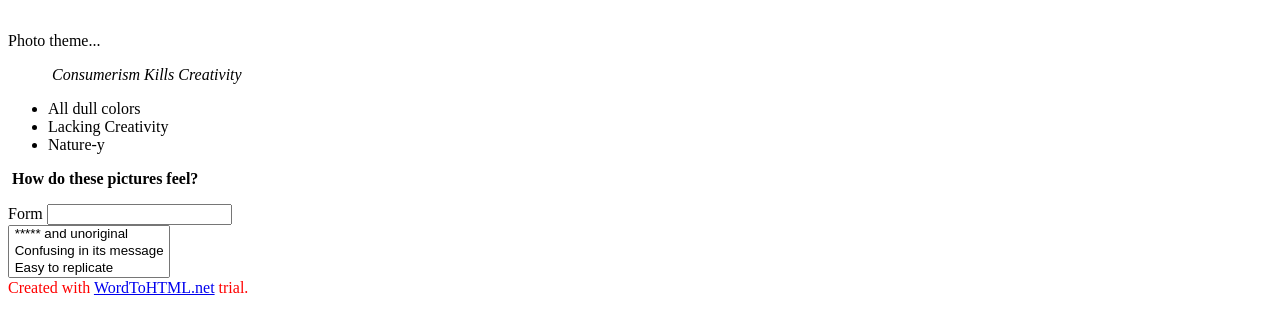
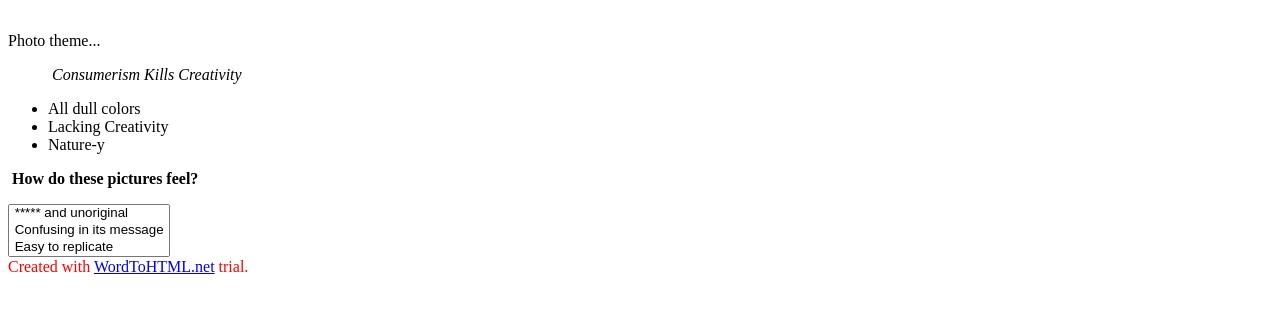
Before and after one commit to overcuriouss/UnitProject, a plain HTML site: page index.html in a window 1280 px wide. Shown: the part 354-688 px from the top of the page. Drawn offline with Linux system fonts and the light colour scheme.

Commit message:
Update index.html

```diff
--- a/index.html
+++ b/index.html
@@ -24,8 +24,6 @@
     </ul>
 </main>
     <p><strong>&nbsp;How do these pictures feel?&nbsp;</strong></p>
-    <label for=id1>Form</label>
-<input type=Form id=id1>
     <form><select multiple="" name="Feeling" size="3">&nbsp;<option>&nbsp;***** and unoriginal&nbsp;</option>
             <option>&nbsp;Confusing in its message&nbsp;</option>
             <option>&nbsp;Easy to replicate&nbsp;</option>
```
